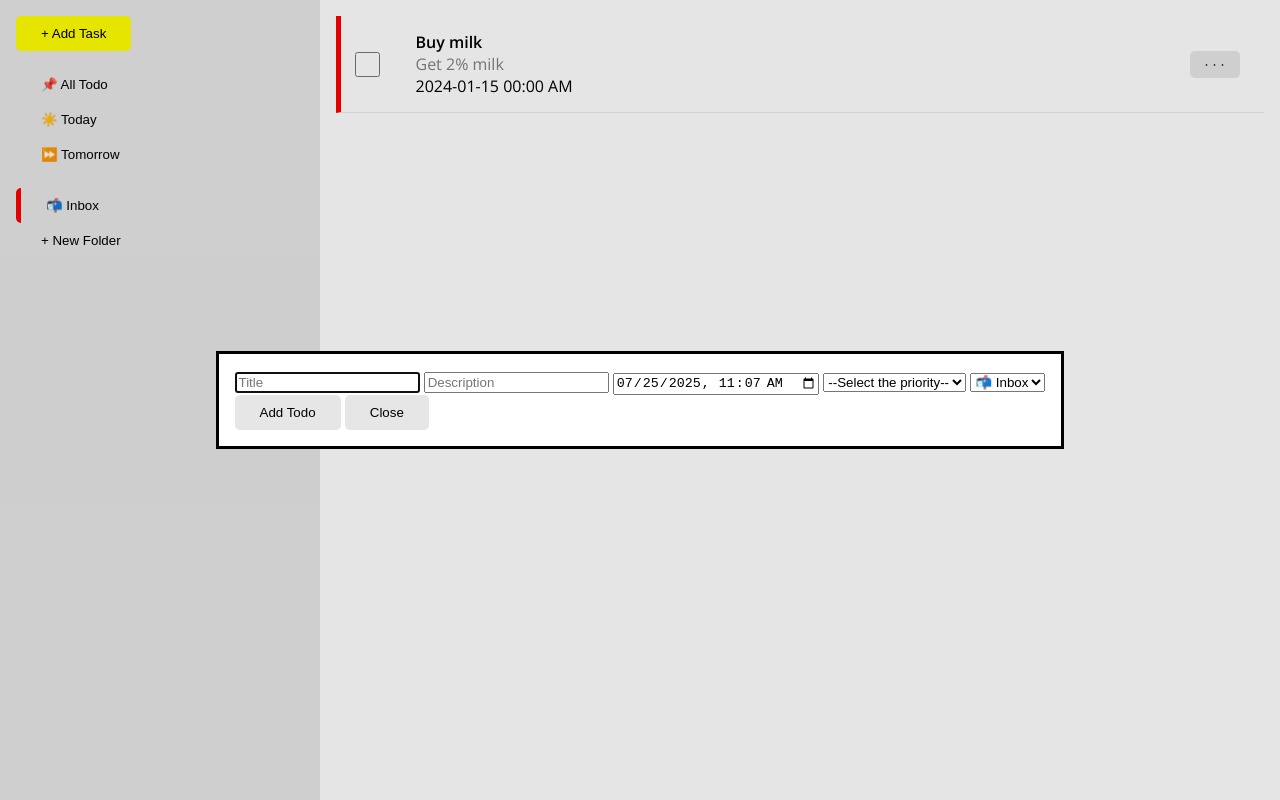
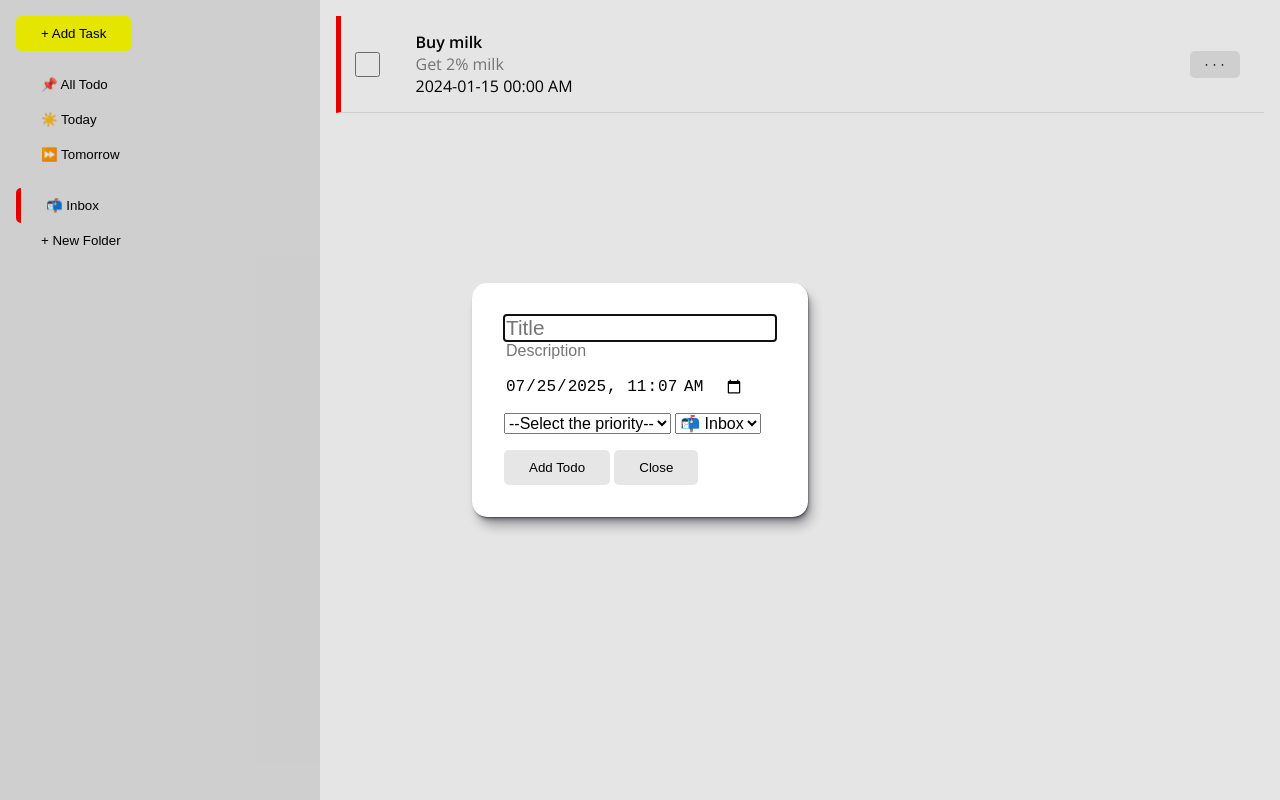
Before and after one commit to Christin6/Todo-List, a website built with webpack: page src/template.html in a window 1280 px wide. Both pictures are taken after a click on the button "+ Add Task". Built offline with nearby package versions, Linux system fonts and the light colour scheme.

Commit message:
ui improv

```diff
--- a/src/domControl.js
+++ b/src/domControl.js
@@ -203,7 +203,7 @@ const canCreateFolderDom = (state) => {
 	};
 };
 
-const createTodoInputDialog = (target) => {
+const createTodoInputDialog = () => {
 	const dialog = `<dialog role="dialog" id="new-todo-input-dialog">
                 <input type="text" name="title" id="title-input" placeholder="Title">
                 <input type="text" name="desc" id="desc-input" placeholder="Description">
@@ -226,10 +226,10 @@ const createTodoInputDialog = (target) => {
                     <button>Close</button>
                 </form>
             </dialog>`;
-	target.innerHTML = dialog;
+	document.body.insertAdjacentHTML('beforeend', dialog);
 };
 
-const createFolderInputDialog = (target) => {
+const createFolderInputDialog = () => {
 	const dialog = `<dialog role="dialog" id="new-folder-input-dialog">
                 <input type="text" name="folder-title" id="folder-title-input" placeholder="Folder Name">
                 <input type="color" name="folder-color" id="folder-color-input" placeholder="Folder Color">
@@ -239,7 +239,7 @@ const createFolderInputDialog = (target) => {
                     <button>Close</button>
                 </form>
             </dialog>`;
-	target.innerHTML = dialog;
+	document.body.insertAdjacentHTML('beforeend', dialog);
 };
 
 const canUpdateFolderOption = (state) => {
@@ -269,12 +269,6 @@ export const initializeDom = () => {
 		newTodoBtn: document.getElementById("new-todo-btn"),
 		todoList: document.getElementById("todo-list"),
 		newFolderBtn: document.getElementById("new-folder-btn"),
-		inputDialogContainer: document.getElementById(
-			"new-todo-input-dialog-container"
-		),
-		folderInputDialogContainer: document.getElementById(
-			"new-folder-input-dialog-container"
-		),
 
 		defaultPriority: new Map([
 			["🔴High", "red"],
@@ -285,7 +279,7 @@ export const initializeDom = () => {
 		currentView: "all", // or "tomorrow", or "today", or what folder is opened
 	};
 
-	createTodoInputDialog(state.inputDialogContainer);
+	createTodoInputDialog();
 	state.newTodoInput = document.getElementById("new-todo-input-dialog");
 	state.newTodoTitleInput = document.getElementById("title-input");
 	state.newTodoDescInput = document.getElementById("desc-input");
@@ -294,7 +288,7 @@ export const initializeDom = () => {
 	state.newTodoFolderInput = document.getElementById("folder-input");
 	state.submitTodoInput = document.getElementById("submit-todo-input");
 
-	createFolderInputDialog(state.folderInputDialogContainer);
+	createFolderInputDialog();
 	state.newFolderInput = document.getElementById("new-folder-input-dialog");
 	state.newFolderTitleInput = document.getElementById("folder-title-input");
 	state.newFolderColorInput = document.getElementById("folder-color-input");
--- a/src/styles.css
+++ b/src/styles.css
@@ -6,6 +6,14 @@
 	--main-text-color: black;
 	--low-contrast-text-color: gray;
 	--bg-color: white;
+	--shadow-color: 257deg 35% 6%;
+	--shadow-elevation-low: 0.3px 0.5px 0.7px hsl(var(--shadow-color) / 0.34),
+		0.4px 0.8px 1px -1.2px hsl(var(--shadow-color) / 0.34),
+		1px 2px 2.5px -2.5px hsl(var(--shadow-color) / 0.34);
+	--shadow-elevation-medium: 0.3px 0.5px 0.7px hsl(var(--shadow-color) / 0.36),
+		0.8px 1.6px 2px -0.8px hsl(var(--shadow-color) / 0.36),
+		2.1px 4.1px 5.2px -1.7px hsl(var(--shadow-color) / 0.36),
+		5px 10px 12.6px -2.5px hsl(var(--shadow-color) / 0.36);
 }
 
 * {
@@ -137,3 +145,43 @@ main {
 	font-size: 0.5rem;
 	padding: 0.5rem;
 }
+
+dialog {
+	position: fixed; /* Or absolute */
+	top: 0;
+	right: 0;
+	bottom: 0;
+	left: 0;
+	margin: auto; /* Centers horizontally and vertically */
+	width: fit-content;
+	height: fit-content;
+	border: none;
+	box-shadow: var(--shadow-elevation-medium);
+	border-radius: 15px;
+	padding: 2rem;
+}
+
+dialog input {
+	display: block;
+	border: none;
+	font-size: 1rem;
+}
+
+dialog #edit-title-input,
+dialog #title-input {
+	font-size: 1.3rem;
+}
+
+dialog select,
+dialog select option {
+	font-size: 1rem;
+	margin-top: 1rem;
+}
+
+dialog button {
+	margin-top: 1rem;
+}
+
+dialog input[type="datetime-local"] {
+	margin-top: 1rem;
+}
--- a/src/template.html
+++ b/src/template.html
@@ -22,8 +22,6 @@
     </nav>
     <main>
         <section id="todo-list"></section>
-        <div id="new-todo-input-dialog-container"></div>
-        <div id="new-folder-input-dialog-container"></div>
     </main>
 </body>
 
```
Lines whose indentation alone changed are shown as unchanged.
